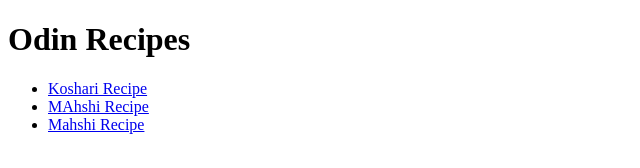
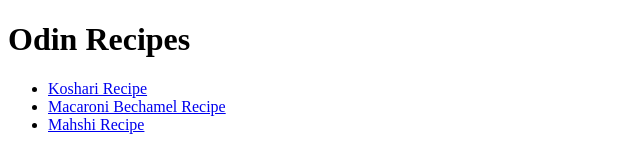
Before and after one commit to YousefElfeel/odin-recipes, a plain HTML site: page index.html in a window 1280 px wide. Shown: the whole page, without its empty margins (0-640 px from the left). Drawn offline with Linux system fonts and the light colour scheme.

Commit message:
replace
put the macaroni bechamel insted of mahshi

```diff
--- a/index.html
+++ b/index.html
@@ -7,7 +7,7 @@
         <h1>Odin Recipes</h1>
        <ul>
         <li> <a href="./recipes/koshari.html">Koshari Recipe</a></li>
-        <li> <a href="./recipes/mahshi.html">MAhshi Recipe</a></li>
+        <li> <a href="./recipes/macaroni_bechamel.html">Macaroni Bechamel Recipe</a></li>
         <li> <a href="./recipes/molokhya.html">Mahshi Recipe</a></li>
        </ul>
     </body>
```
